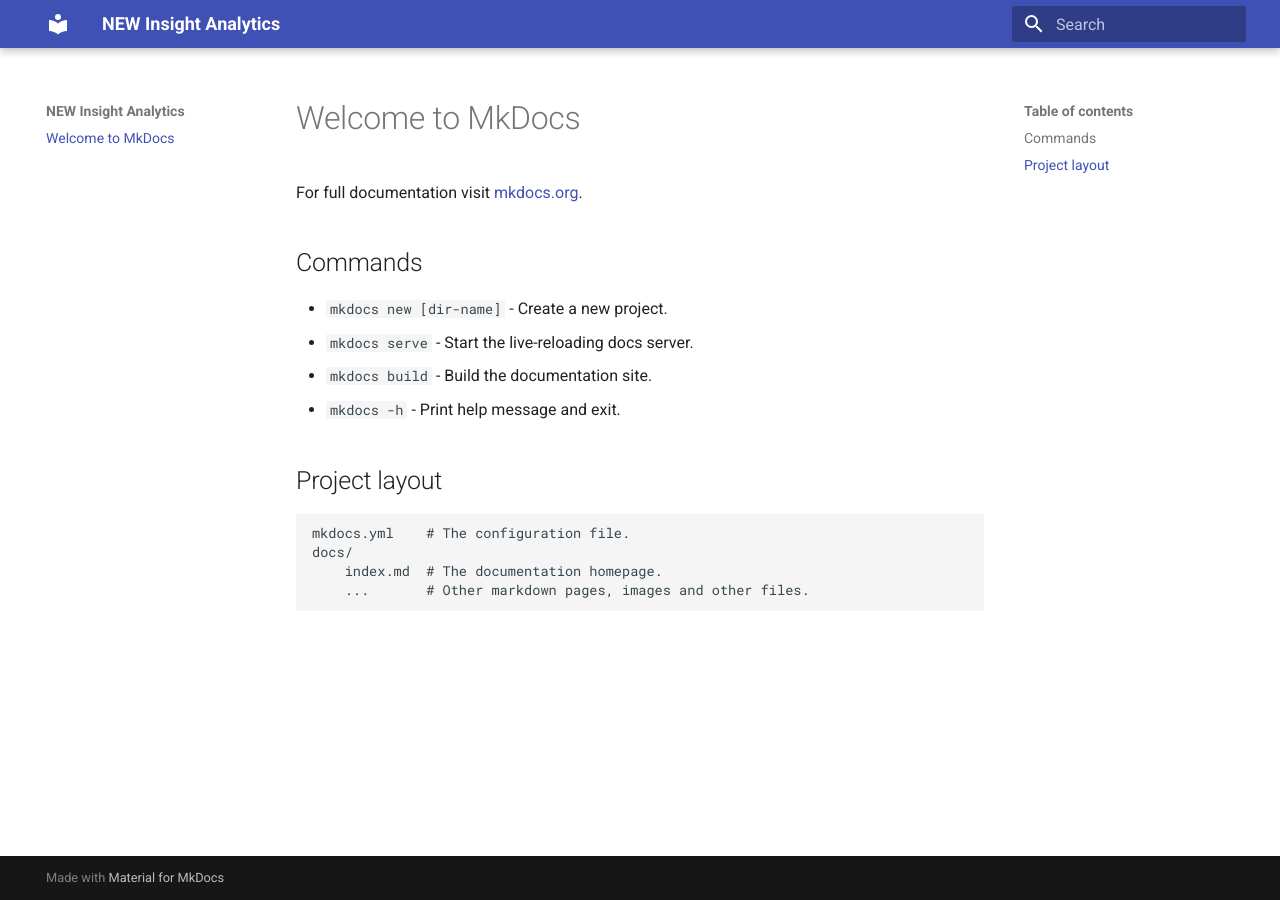
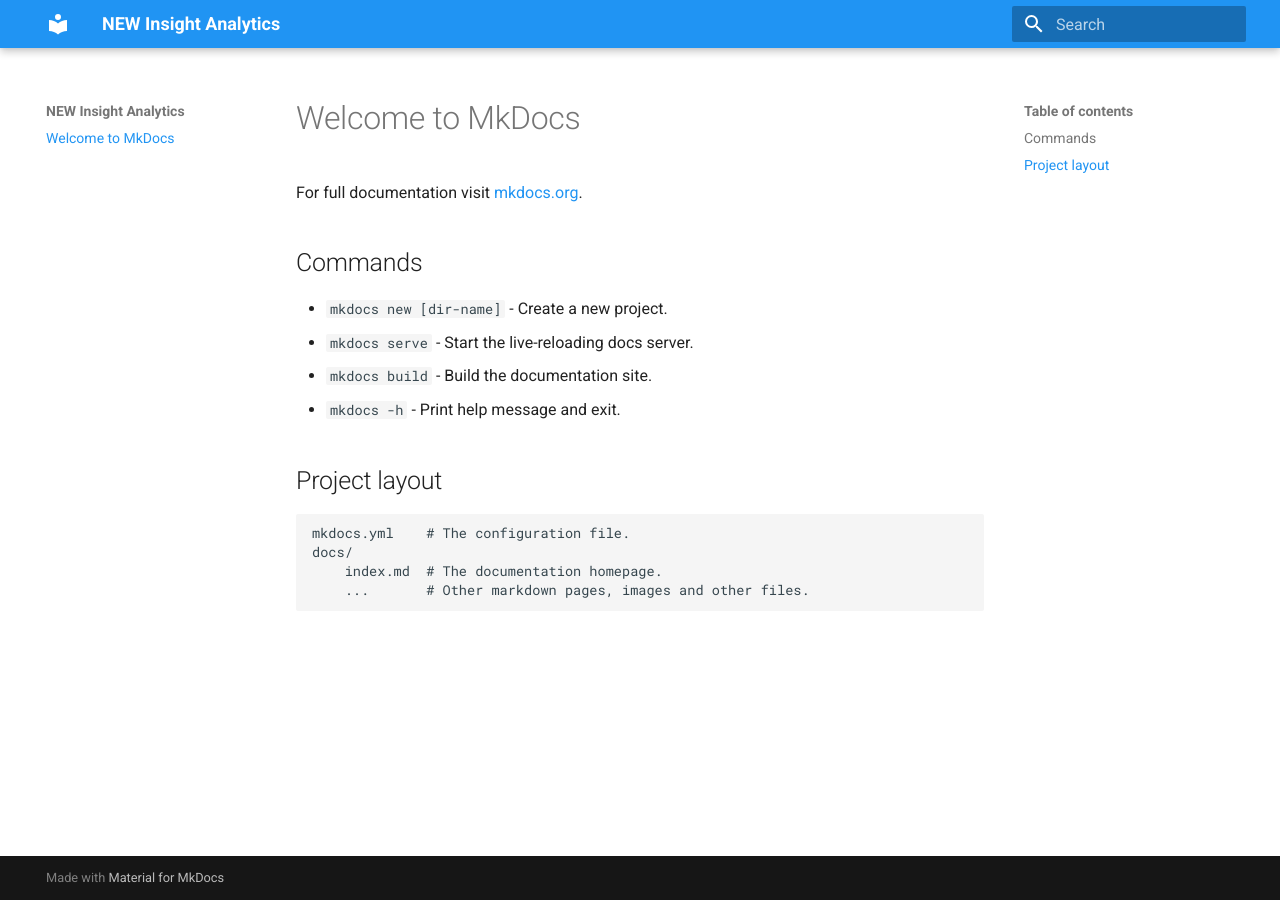
Before and after one commit to awault/New_Insight, an MkDocs documentation site: the page built from docs/index.md, in a window 1280 px wide. Built offline with MkDocs 1.6.1 and Material for MkDocs 9.7.7, drawn with Linux system fonts in a browser that asks for light colours.

Commit message:
Update Palette

```diff
--- a/mkdocs.yml
+++ b/mkdocs.yml
@@ -2,3 +2,7 @@
 site_url: https://awault.github.io/New_Insight
 theme:
   name: material
+  palette:
+    scheme: default
+    primary: blue
+    accent: deep purple
```
Also changed, not shown: 1 other file.
